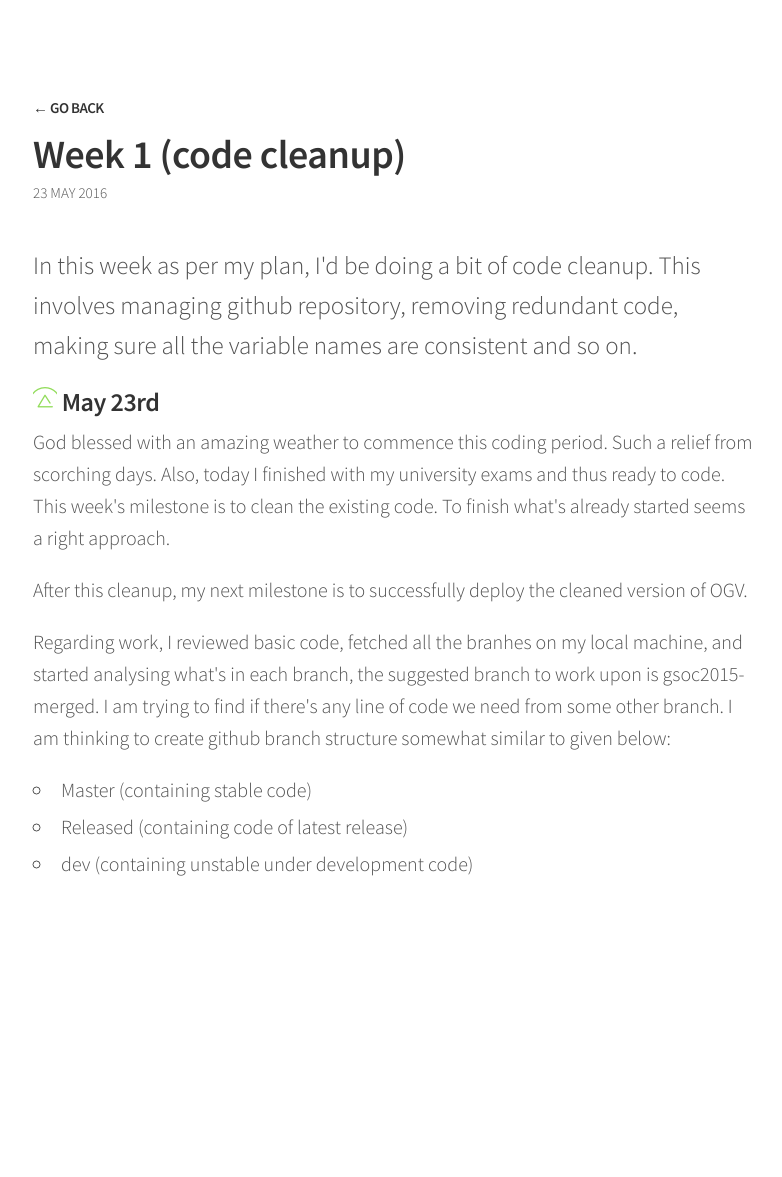
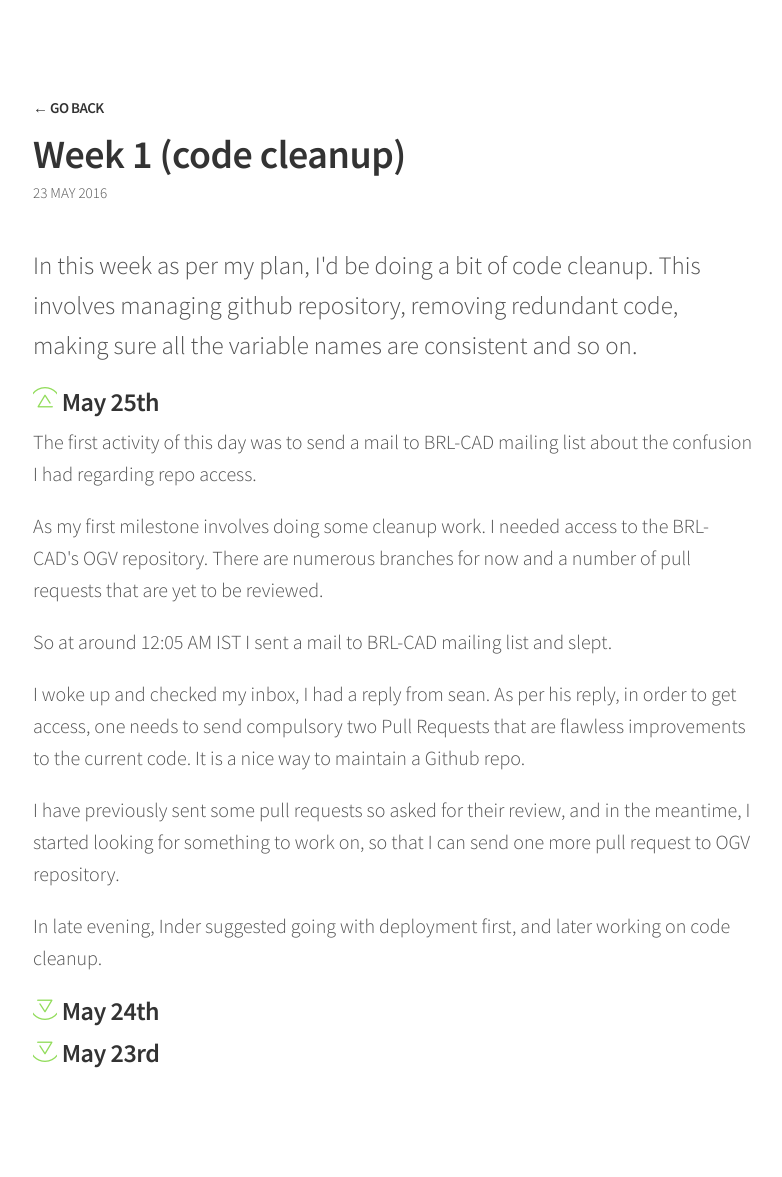
Before and after one commit to Gauravjeetsingh/Gauravjeetsingh.github.io, a Jekyll site: the page built from _posts/2016-05-23-Week-1-code-cleanup.md, in a window 1280 px wide. Shown: the whole page, without its empty margins (247-1029 px from the left). Built offline with Jekyll 4.4.1, drawn with Linux system fonts in a browser that asks for light colours; nearby versions of some CDN libraries; before the commit the page ends 1000 px from its top, so only the background shows below that.

Commit message:
updated logs

```diff
--- a/_posts/2016-05-23-Week-1-code-cleanup.md
+++ b/_posts/2016-05-23-Week-1-code-cleanup.md
@@ -7,6 +7,30 @@
 </p>
 
 <div class="accordion">
+<h3> May 25th </h3>
+<div>
+<p>The first activity of this day was to send a mail to BRL-CAD mailing list about the confusion I had regarding repo access.</p>
+
+<p>As my first milestone involves doing some cleanup work. I needed access to the BRL-CAD's OGV repository. There are numerous branches for now and a number of pull requests that are yet to be reviewed.</p>
+
+<p>So at around 12:05 AM IST I sent a mail to BRL-CAD mailing list and slept.</p>
+
+<p>I woke up and checked my inbox, I had a reply from sean. As per his reply, in order to get access, one needs to send compulsory two Pull Requests that are flawless improvements to the current code. It is a nice way to maintain a Github repo.</p>
+
+<p>I have previously sent some pull requests so asked for their review, and in the meantime, I started looking for something to work on, so that I can send one more pull request to OGV repository.</p>
+
+<p>In late evening, Inder suggested going with deployment first, and later working on code cleanup.</p>
+</div>
+<h3> May 24th </h3>
+<div>
+<p>Today I had to go to my college for some event. This reduced my work hours.
+I read some stuff online about Meteor and thought of their implementation in OGV. As I previously told in my post "Grown up Meteor", Meteor now comes with inbuilt support to npm packages. So we can now use threejs, without its wrapper package ishwerdas:threejs.</p>
+
+<p>Also, I tried to understand the OGV backend, how the conversion is taking place. I can't say I completely understood the procedure, but yeah, now I know how the stuff works.</p>
+
+<p>That's all folks !</p>
+</div>
+
 <h3> May 23rd </h3>
 <div>
 <p>God blessed with an amazing weather to commence this coding period. Such a relief from scorching days. Also, today I finished with my university exams and thus ready to code. This week's milestone is to clean the existing code. To finish what's already started seems a right approach. </p>
```
